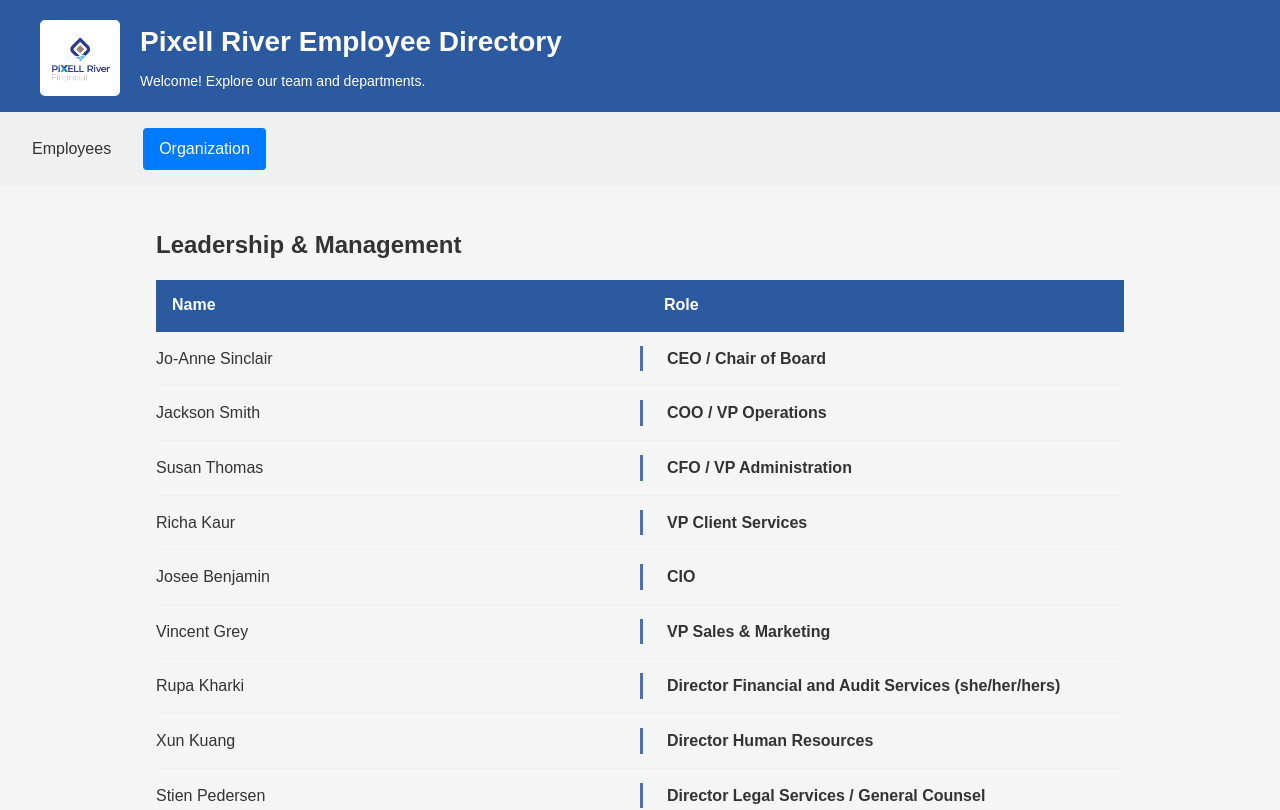
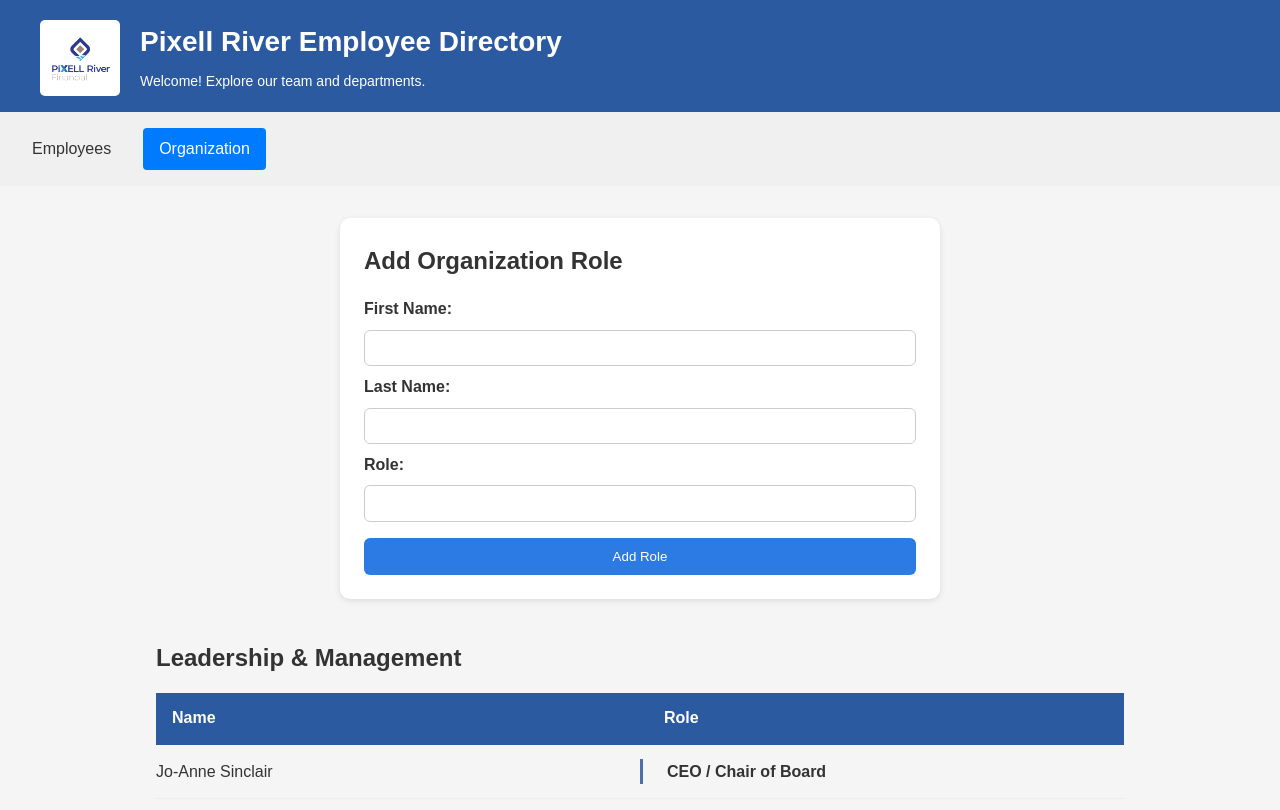
Before and after one commit to dilpreetsingh5/pixell-river-labs, a React (Vite) app: page /organization in a window 1280 px wide. Shown: the top 810 px of the page. Built offline with nearby package versions, Linux system fonts and the light colour scheme.

Commit message:
refactor(app): wire organization page to repository-backed role state

```diff
--- a/src/App.tsx
+++ b/src/App.tsx
@@ -1,4 +1,4 @@
-import { useEffect,useState } from 'react';
+import { useState } from 'react';
 import { BrowserRouter, Routes, Route, Navigate } from 'react-router-dom';
 import './App.css';
 
@@ -10,19 +10,21 @@ import EmployeesPage from './pages/EmployeesPage';
 import OrganizationPage from './pages/OrganizationPage';
 
 import { employeeRepo } from './repositories/employeeRepo';
+import { organizationRepo } from './repositories/organizationRepo';
 import type { Employee } from './types/Employees';
+import type { Role } from './types/Role';
 
 function App() {
-    const [departments, setDepartments] = useState<string[]>([]);
-    const [employees, setEmployees] = useState<Employee[]>([]);
-
-    useEffect(() => {
-        setDepartments(employeeRepo.getDepartments());
-        setEmployees(employeeRepo.getEmployees());
-    }, []);
+    const [departments] = useState<string[]>(() => employeeRepo.getDepartments());
+    const [employees, setEmployees] = useState<Employee[]>(() => employeeRepo.getEmployees());
+    const [roles, setRoles] = useState<Role[]>(() => organizationRepo.getRoles());
 
     const refreshEmployees = () => {
         setEmployees(employeeRepo.getEmployees());
+    };
+
+    const refreshRoles = () => {
+        setRoles(organizationRepo.getRoles());
     };
 
     return (
@@ -43,7 +45,7 @@ function App() {
                 />
                 <Route
                     path="/organization"
-                    element={<OrganizationPage />}
+                    element={<OrganizationPage roles={roles} onRoleCreated={refreshRoles} />}
                 />
                 <Route path="*" element={<Navigate to="/employees" />} />
             </Routes>
--- a/src/Components/OrganizationForm/OrganizationForm.css
+++ b/src/Components/OrganizationForm/OrganizationForm.css
@@ -4,6 +4,7 @@
     padding: 1.5rem;
     background: #ffffff;
     border-radius: 10px;
+    box-shadow: 0 2px 6px rgba(0, 0, 0, 0.1);
 }
 
 .organization-form h2 {
--- a/src/pages/OrganizationPage.tsx
+++ b/src/pages/OrganizationPage.tsx
@@ -1,8 +1,19 @@
 import Organization from '../Components/Organization/Organization';
-import { organization } from '../data/Organization';
+import OrganizationForm from '../Components/OrganizationForm/OrganizationForm';
+import type { Role } from '../types/Role';
 
-function OrganizationPage() {
-    return <Organization roles={organization} />;
+interface Props {
+    roles: Role[];
+    onRoleCreated: () => void;
+}
+
+function OrganizationPage({ roles, onRoleCreated }: Props) {
+    return (
+        <>
+            <OrganizationForm onRoleCreated={onRoleCreated} />
+            <Organization roles={roles} />
+        </>
+    );
 }
 
 export default OrganizationPage;
```
